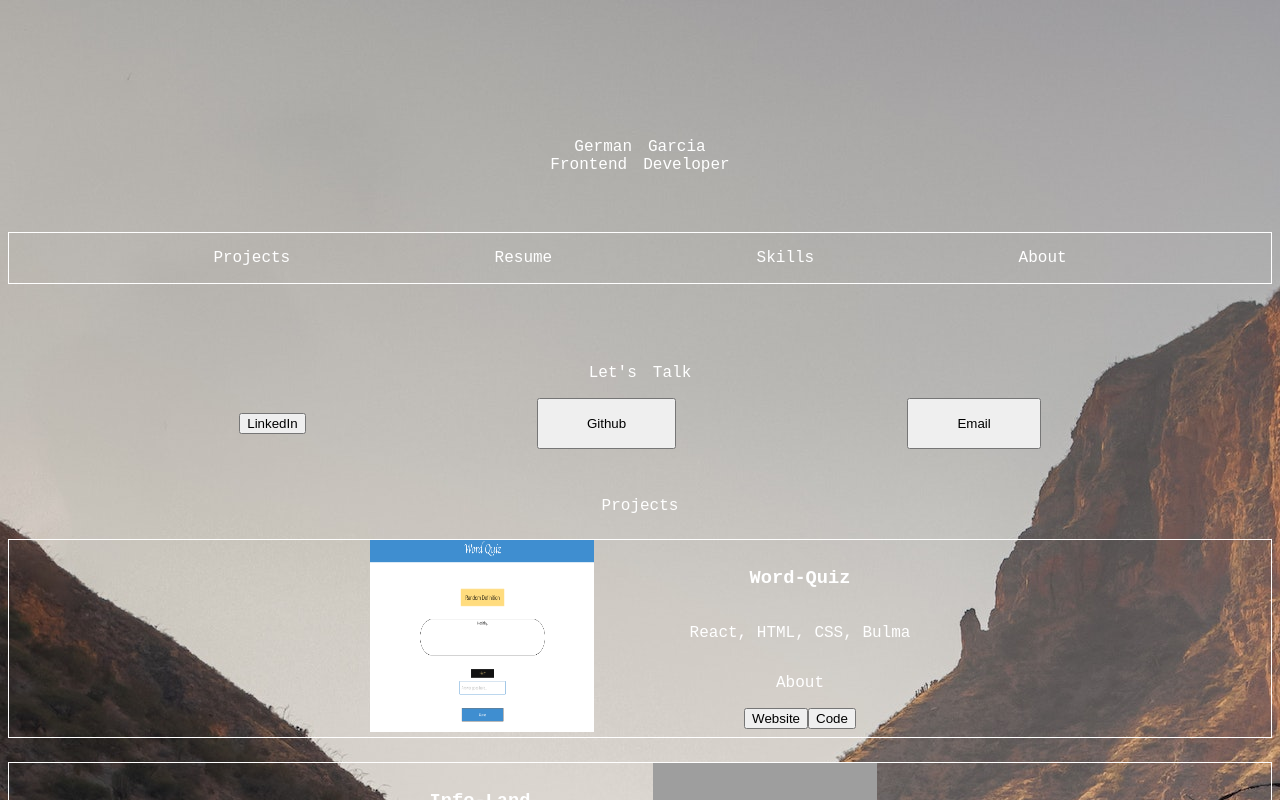
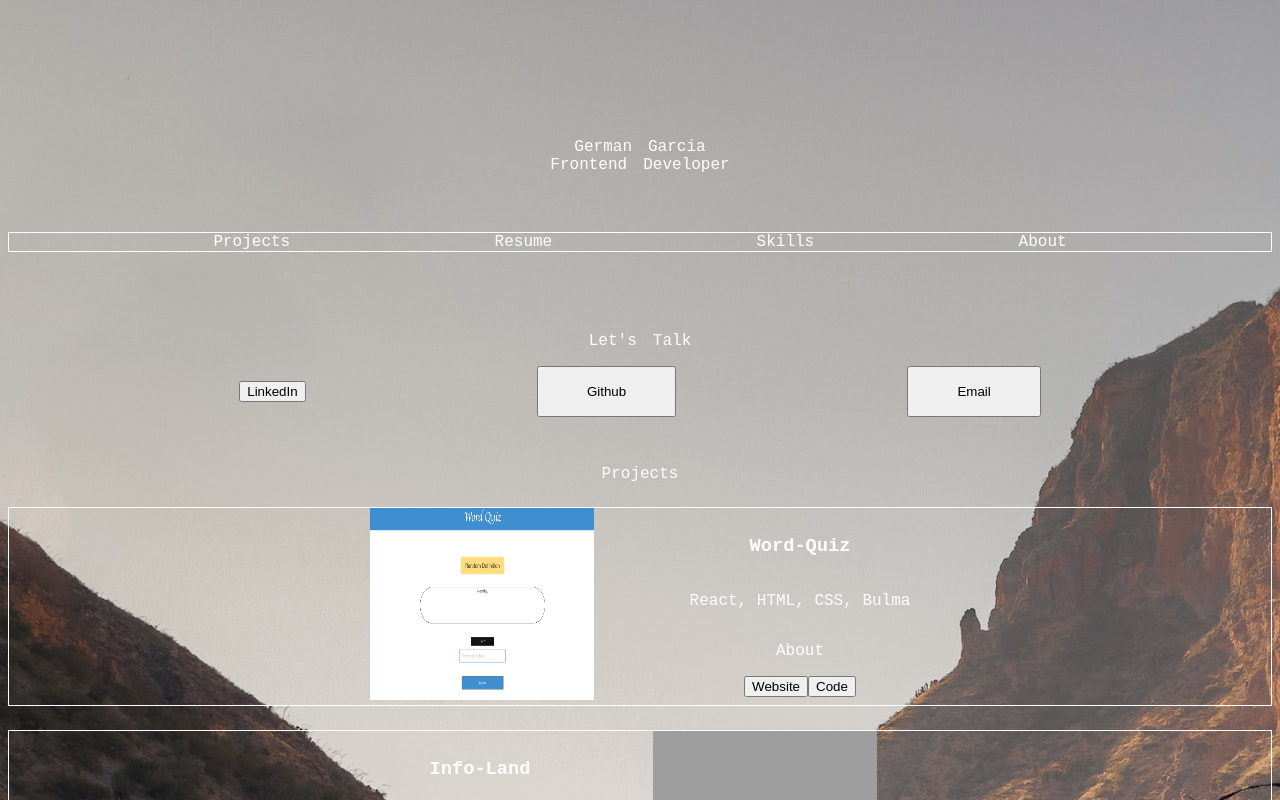
Before and after one commit to ggarciag24/Personal-Portfolio, a React (Create React App) app: page / in a window 1280 px wide. Shown: the top 800 px of the page. Built offline with nearby package versions, Linux system fonts and the light colour scheme; grey boxes are pictures that could not be loaded; the HTML template or start-up script is replaced by a standard one.

Commit message:
nav bar directs you to correct section

```diff
--- a/src/components/About.js
+++ b/src/components/About.js
@@ -4,7 +4,7 @@ import {motion} from 'framer-motion';
 
 function About(){
     return(
-        <div className='about is-size-3'>
+        <div id='about' className='about is-size-3'>
             <motion.div whileHover={{ scale: 1.3, color: 'orange'}}>A</motion.div><motion.div whileHover={{ scale: 1.3, color: 'orange'}}>b</motion.div><motion.div whileHover={{ scale: 1.3, color: 'orange'}}>o</motion.div><motion.div whileHover={{ scale: 1.3, color: 'orange'}}>u</motion.div><motion.div whileHover={{ scale: 1.3, color: 'orange'}}>t</motion.div><motion.div whileHover={{ scale: 1.3, color: 'orange'}} className='gap'>M</motion.div><motion.div whileHover={{ scale: 1.3, color: 'orange'}}>e</motion.div>
         </div>
     )
--- a/src/components/Intro.js
+++ b/src/components/Intro.js
@@ -3,7 +3,6 @@ import {motion} from 'framer-motion';
 
 
 function Intro() {
-    // const [isRotate, setIsRotate] = React.useState(false);
 
     return (
         <div className='head'>
@@ -15,10 +14,10 @@ function Intro() {
             </motion.div>
 
             <div className='nav is-size-3'>
-                <motion.p whileHover={{ scale: 3, color: 'orange'}}>Projects</motion.p>
-                <motion.p whileHover={{ scale: 3, color: 'orange'}}>Resume</motion.p>
-                <motion.p whileHover={{ scale: 3, color: 'orange'}}>Skills</motion.p>
-                <motion.p whileHover={{ scale: 3, color: 'orange'}}>About</motion.p>
+                <motion.a href='#projects' whileHover={{ scale: 3, color: 'orange'}} initial={{color: 'white'}}>Projects</motion.a>
+                <motion.a href='#resume' whileHover={{ scale: 3, color: 'orange'}} initial={{color: 'white'}}>Resume</motion.a>
+                <motion.a href='#skills' whileHover={{ scale: 3, color: 'orange'}} initial={{color: 'white'}}>Skills</motion.a>
+                <motion.a href='#about' whileHover={{ scale: 3, color: 'orange'}} initial={{color: 'white'}}>About</motion.a>
             </div>
         </div>
     )
--- a/src/components/Projects.js
+++ b/src/components/Projects.js
@@ -6,8 +6,8 @@ import ILpic from '../images/info-land-screenshot.png'
 
 function Projects(){
     return(
-        <div >
-            <div className='projects-heading is-size-3'><motion.div whileHover={{ scale: 1.3, color: 'orange'}}>P</motion.div><motion.div whileHover={{ scale: 1.3, color: 'orange'}}>r</motion.div><motion.div whileHover={{ scale: 1.3, color: 'orange'}}>o</motion.div><motion.div whileHover={{ scale: 1.3, color: 'orange'}}>j</motion.div><motion.div whileHover={{ scale: 1.3, color: 'orange'}}>e</motion.div><motion.div whileHover={{ scale: 1.3, color: 'orange'}}>c</motion.div><motion.div whileHover={{ scale: 1.3, color: 'orange'}}>t</motion.div><motion.div whileHover={{ scale: 1.3, color: 'orange'}}>s</motion.div></div>
+        <div>
+            <div id='projects' className='projects-heading is-size-3'><motion.div whileHover={{ scale: 1.3, color: 'orange'}}>P</motion.div><motion.div whileHover={{ scale: 1.3, color: 'orange'}}>r</motion.div><motion.div whileHover={{ scale: 1.3, color: 'orange'}}>o</motion.div><motion.div whileHover={{ scale: 1.3, color: 'orange'}}>j</motion.div><motion.div whileHover={{ scale: 1.3, color: 'orange'}}>e</motion.div><motion.div whileHover={{ scale: 1.3, color: 'orange'}}>c</motion.div><motion.div whileHover={{ scale: 1.3, color: 'orange'}}>t</motion.div><motion.div whileHover={{ scale: 1.3, color: 'orange'}}>s</motion.div></div>
             <motion.div whileInView={{x: 0}} initial={{x: -800}} transition={{type: 'tween', duration: 3}}
             className='projects'>
                 <div>
--- a/src/components/Resume.js
+++ b/src/components/Resume.js
@@ -3,7 +3,7 @@ import {motion} from 'framer-motion';
 
 function Resume(){
     return(
-        <div className='resume'>
+        <div id='resume' className='resume'>
             <motion.button whileHover={{ scale: 2 }} className='button is-info is-rounded is-large'>Resume</motion.button>
         </div>
     )
--- a/src/components/Skills.js
+++ b/src/components/Skills.js
@@ -5,7 +5,7 @@ import {motion} from 'framer-motion';
 
 function Skills(){
     return(
-        <div className='skills'>
+        <div id='skills' className='skills'>
             <div class='container is-size-3'><motion.div whileHover={{ scale: 1.3, color: 'orange'}}>S</motion.div><motion.div whileHover={{ scale: 1.3, color: 'orange'}}>k</motion.div><motion.div whileHover={{ scale: 1.3, color: 'orange'}}>i</motion.div><motion.div whileHover={{ scale: 1.3, color: 'orange'}}>l</motion.div><motion.div whileHover={{ scale: 1.3, color: 'orange'}}>l</motion.div><motion.div whileHover={{ scale: 1.3, color: 'orange'}}>s</motion.div></div>
             <div>
                 <ul>
--- a/src/index.css
+++ b/src/index.css
@@ -1,6 +1,7 @@
 
 body{
   background-color: grey;
+  color: white;
   background-image: url(./images/mountain.jpg);
 }
 
@@ -30,12 +31,16 @@ body{
 
 .nav{
   font-family: 'Courier New', Courier, monospace;
+  border: 1px solid white;
   color: white;
-  border: 1px solid white;
   display: flex;
   align-items: center;
   justify-content: space-evenly;
   margin-top: 5rem;
+}
+
+a{
+  text-decoration: none;
 }
 
 .lets-talk{
```
